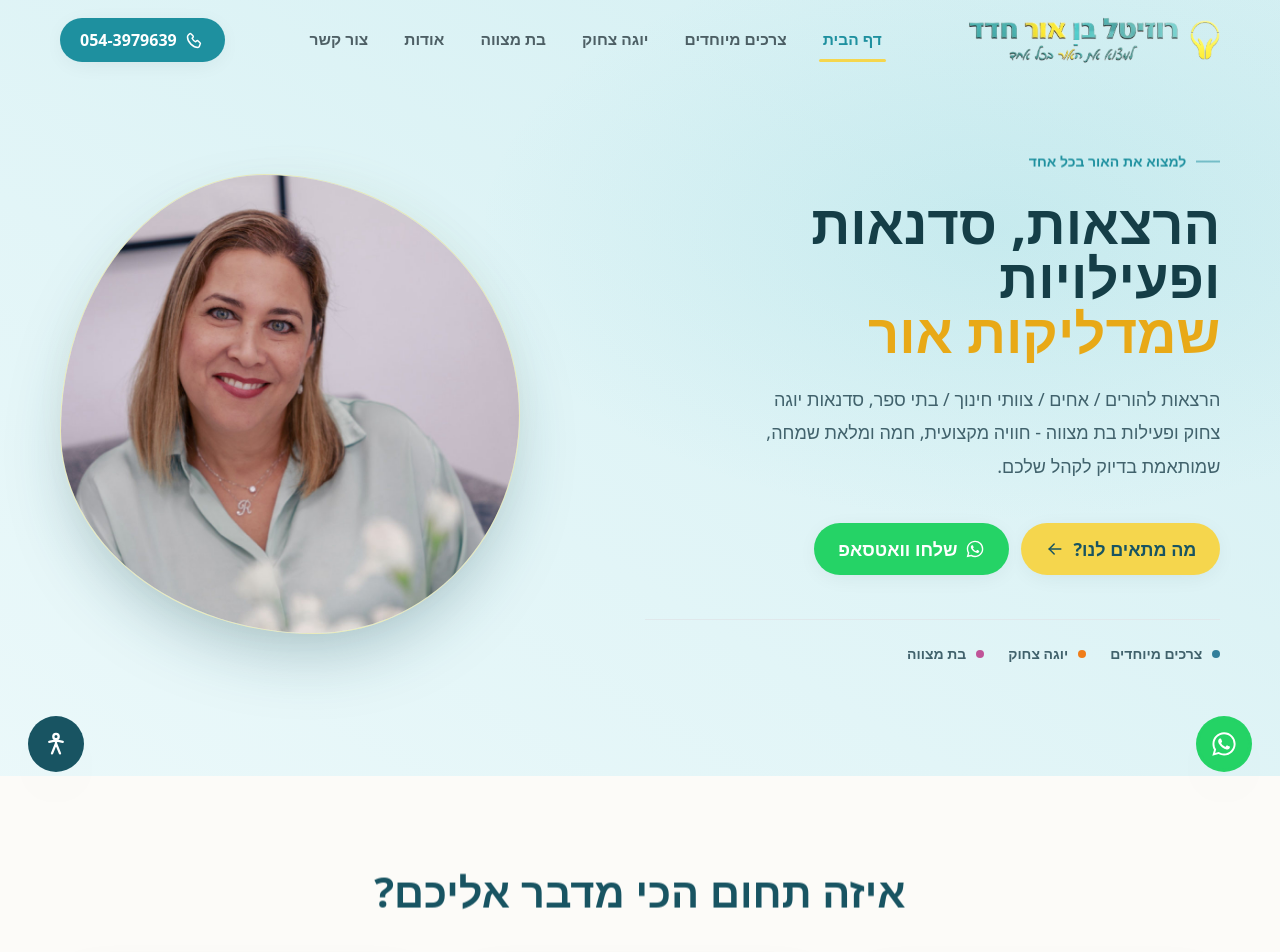
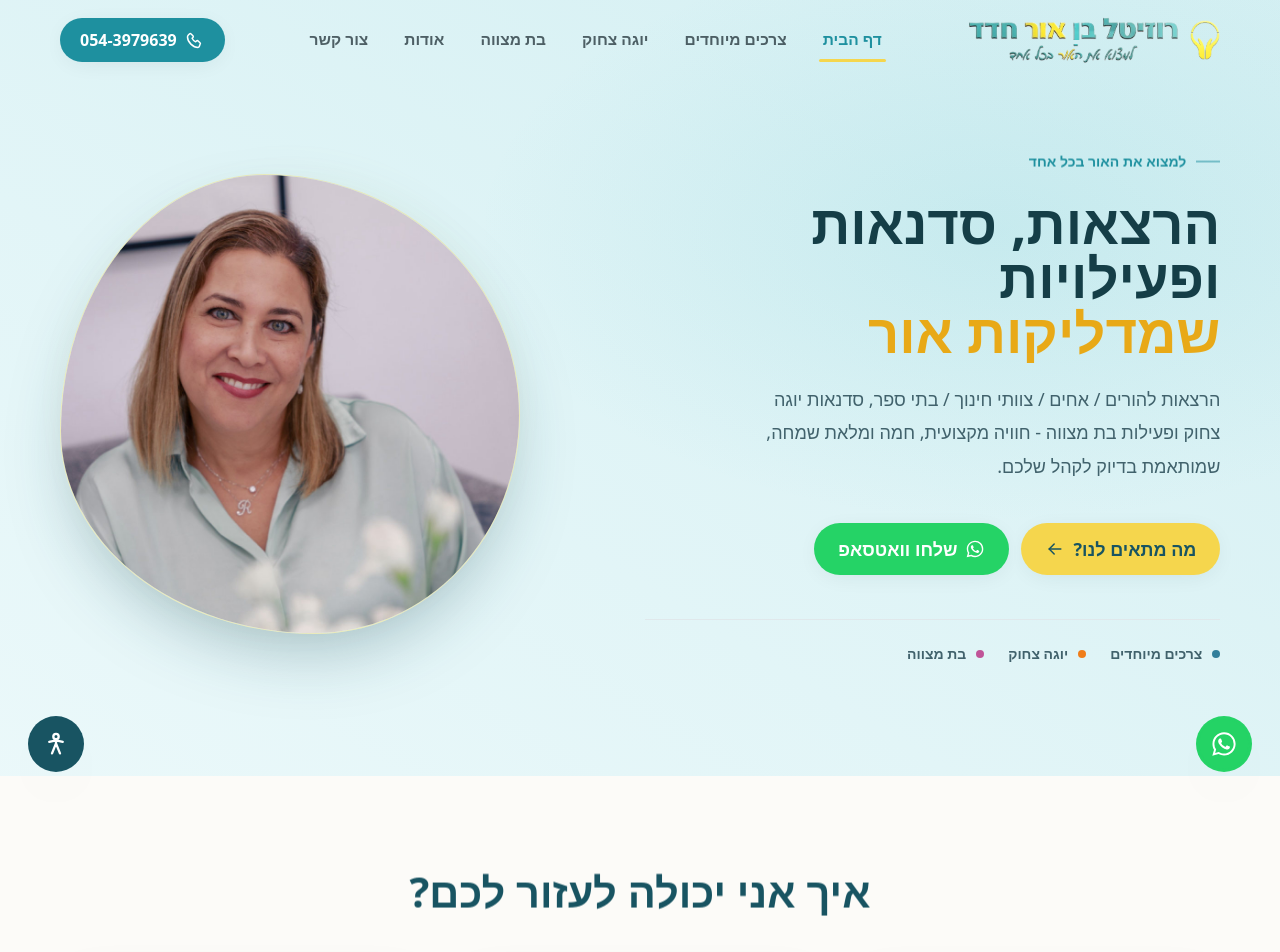
Before and after one commit to osnat6130-ctrl/rozital-ben-or-hadad, a React (Vite) app: page / in a window 1280 px wide. Shown: the top 952 px of the page. Built offline with nearby package versions, Linux system fonts and the light colour scheme; a web font is replaced by a local one.

Commit message:
Reword the home services heading to "איך אני יכולה לעזור לכם?"
Co-Authored-By: Claude Fable 5.1 <noreply@anthropic.com>

```diff
--- a/src/pages/Home.tsx
+++ b/src/pages/Home.tsx
@@ -39,7 +39,7 @@ export default function Home() {
       <section id="services" className="section scroll-mt-24" aria-labelledby="services-title">
         <div className="container">
           <SectionTitle
-            title={<span id="services-title">איזה תחום הכי מדבר אליכם?</span>}
+            title={<span id="services-title">איך אני יכולה לעזור לכם?</span>}
           />
 
           <div className="mt-12 grid gap-6 md:grid-cols-3 md:gap-7">
```
